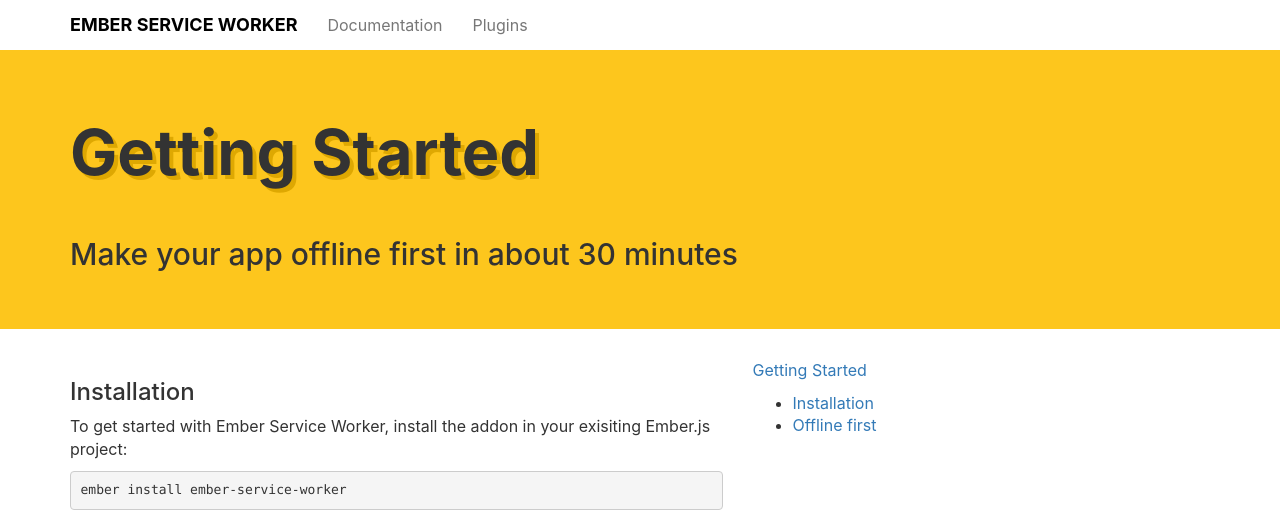
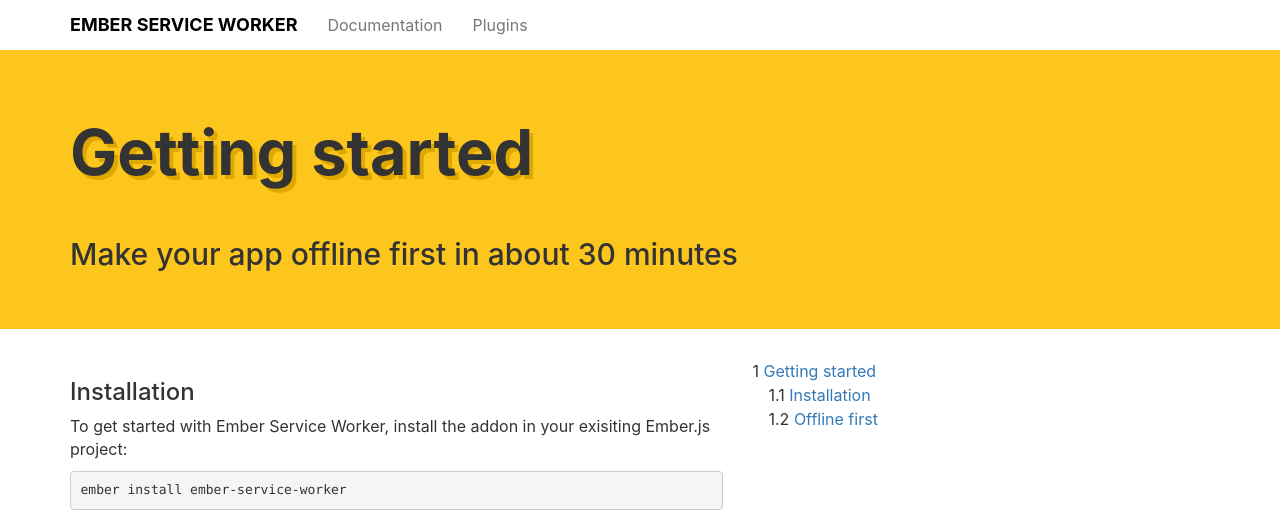
Before and after one commit to DockYard/ember-service-worker, a Jekyll site: the page built from docs/_documentation/getting-started.md, in a window 1280 px wide. Shown: the top 520 px of the page. Built offline with Jekyll 4.4.1, drawn with Linux system fonts in a browser that asks for light colours; nearby versions of some CDN libraries.

```diff
--- a/docs/_layouts/doc_page.html
+++ b/docs/_layouts/doc_page.html
@@ -1,6 +1,8 @@
 ---
 layout: default
 ---
+
+{% assign docs = site.documentation | sort: "order" %}
 
 <div class="row">
   <div class="col-md-7">
@@ -8,18 +10,27 @@
   </div>
 
   <div class="col-md-4">
-    <nav>
-      {% for docpage in site.documentation %}
-        <p><a href="{{docpage.url}}">{{docpage.title}}</a></p>
+    <nav role="navigation" class="documentation-nav">
+      <ol>
+        {% for docpage in docs %}
+          <li>
+            <a href="{{docpage.url}}">{{docpage.title}}</a>
+
             {% assign sections_size = docpage.sections | size %}
             {% if sections_size > 0 %}
-          <ul>
+              <ol>
                 {% for section in docpage.sections %}
-              <li><a href="{{docpage.url}}#{{section.anchor}}">{{section.title}}</a></li>
+                  <li>
+                    <a href="{{docpage.url}}#{{section.anchor}}">
+                      {{section.title}}
+                    </a>
+                  </li>
                 {% endfor %}
-          </ul>
+              </ol>
             {% endif %}
+          </li>
         {% endfor %}
+      <ol>
     </nav>
   </div>
 </div>
--- a/docs/css/style.scss
+++ b/docs/css/style.scss
@@ -70,6 +70,28 @@
 
 }
 
+.documentation-nav {
+  ol {
+    list-style: none;
+    counter-reset: item;
+    padding-left: 1em;
+  }
+
+  & > ol {
+    padding-left: 0;
+  }
+
+  li { line-height: 1.5; }
+  & > ol > li {
+    margin-bottom: 1em;
+  }
+
+  li:before {
+    content: counters(item, ".") " ";
+    counter-increment: item
+  }
+}
+
 .footer {
   padding-top: 24px;
   padding-bottom: 24px;
--- a/docs/documentation/index.html
+++ b/docs/documentation/index.html
@@ -2,16 +2,14 @@
 layout: default
 title: Documentation
 permalink: /documentation/
-sections:
-  - title: "Installation"
-    anchor: "installation"
 ---
 
+{% assign docs = site.documentation | sort: "order" %}
 {% assign docs_size = site.documentation | size | minus: 1 %}
 
 {% for index in (0..docs_size) %}
   {% assign index_mod = index | modulo: 3 %}
-  {% assign docpage = site.documentation[index] %}
+  {% assign docpage = docs[index] %}
 
   {% if index_mod == 0 %}
     <div class="row">
```
Also changed, not shown: docs/_documentation/getting-started.md (+2 -1 lines), README.md. Lines whose indentation alone changed are shown as unchanged.
